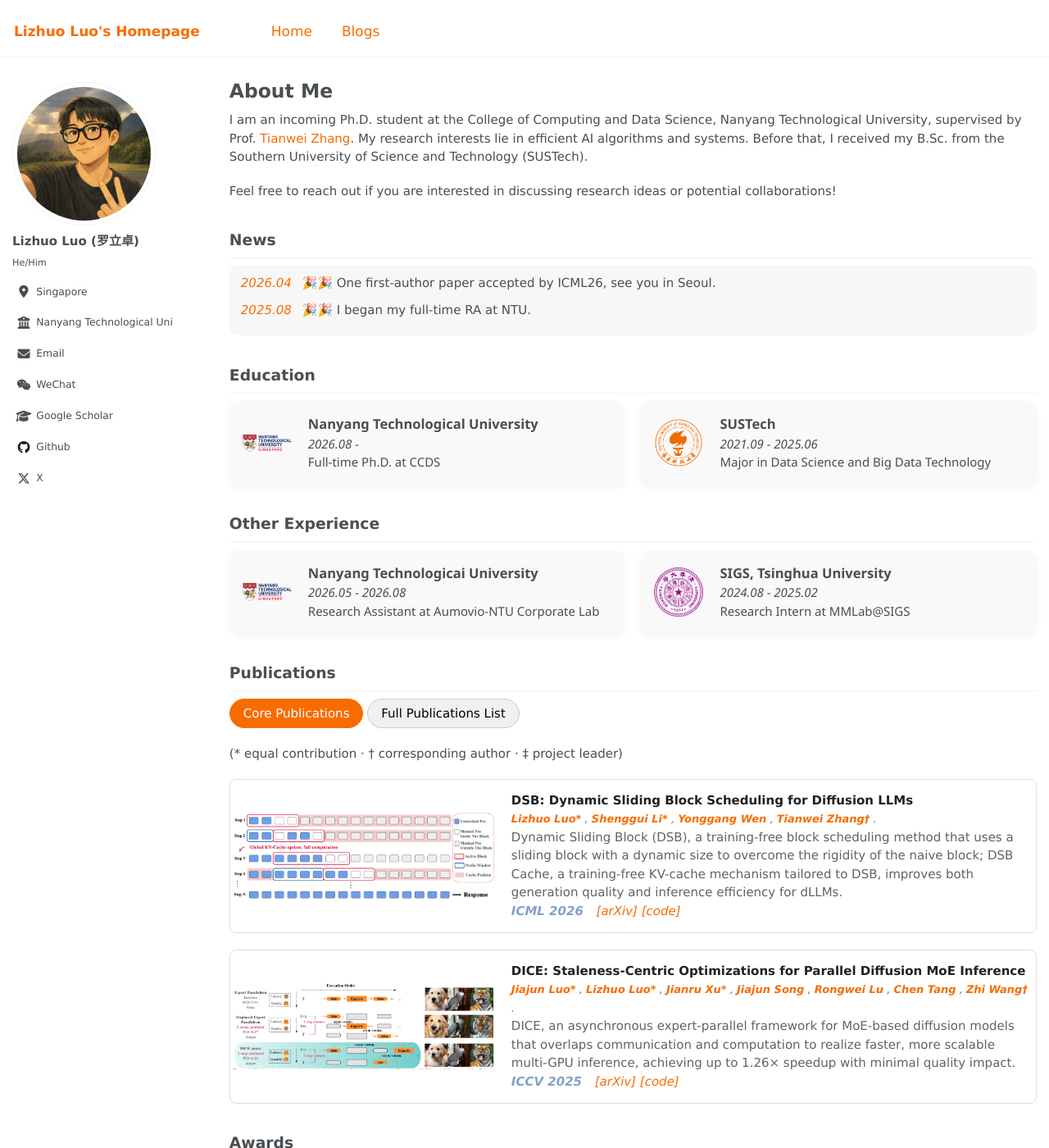
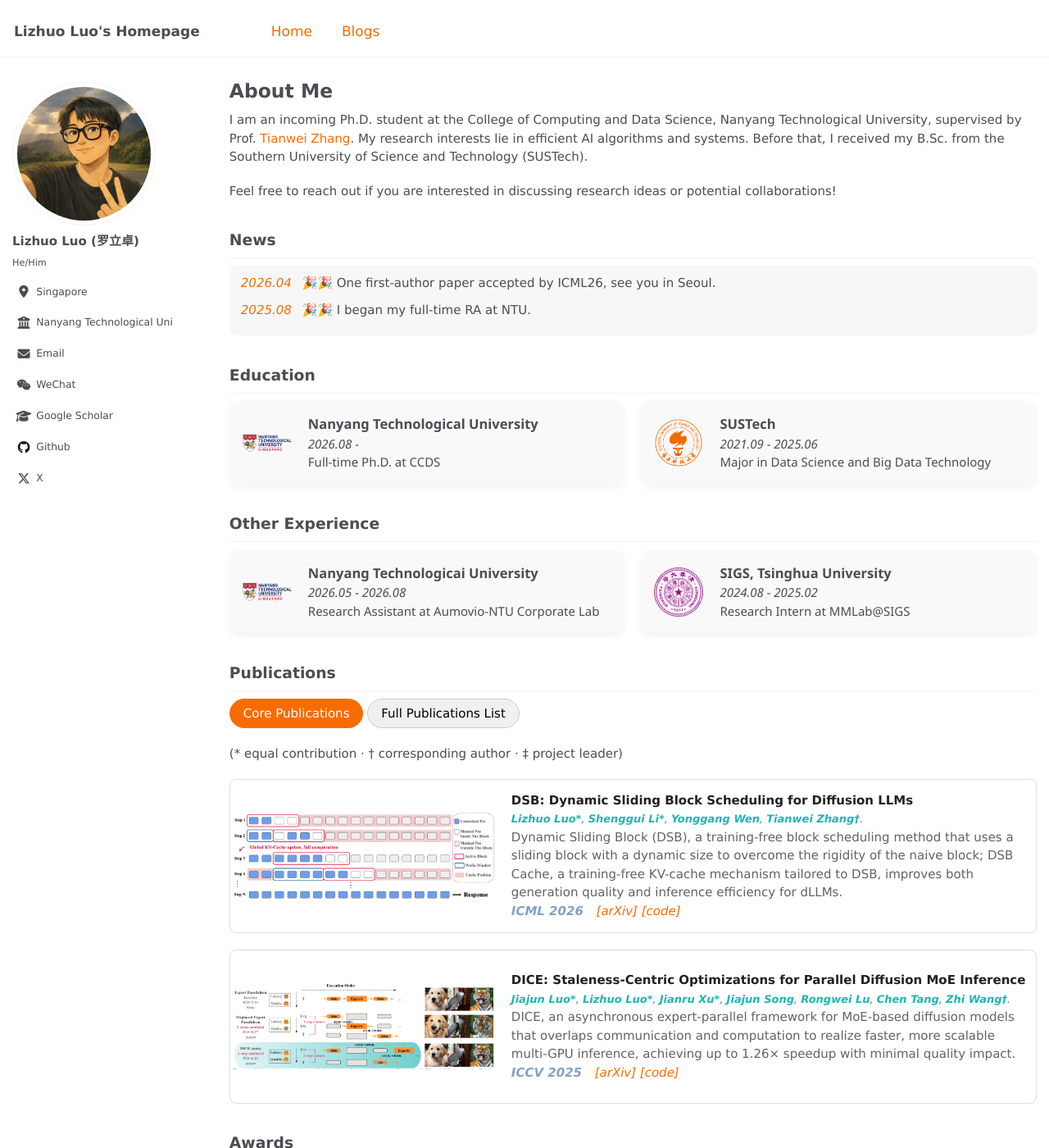
Before and after one commit to lizhuo-luo/lizhuo-luo.github.io, a Jekyll site: the page built from _pages/about.md, in a window 1280 px wide and 1400 px high. Shown: the whole window at 82% size. Built offline with Jekyll 4.4.1, drawn with Linux system fonts in a browser that asks for light colours; some web fonts are replaced; our own code applies the rules of GitHub Pages for plain Markdown files.

Commit message:
style: neutralize masthead title, recolor pub authors, refine hover
- Override masthead site title (.masthead__menu-item--lg) to $text-color
  so the brand link doesn't sit in primary orange, while keeping the rest
  of the nav links on the primary scheme
- Drop the placeholder author hyperlinks across all Publications entries
  and render names as plain <strong> in accent teal #1EB6B3
- Change link hover from teal #1EB6B3 to deep ink #0D3E48 for sharper
  contrast against the orange default

Co-Authored-By: Claude Opus 4.7 <noreply@anthropic.com>

```diff
--- a/_pages/about.md
+++ b/_pages/about.md
@@ -89,18 +89,10 @@ Publications
     <div>
       <strong>DSB: Dynamic Sliding Block Scheduling for Diffusion LLMs</strong><br>
       <i style="font-size: 13px;">
-        <a href="" target="_blank">
-          <strong>Lizhuo Luo*</strong>
-        </a>,
-        <a href="" target="_blank">
-          <strong>Shenggui Li*</strong>
-        </a>,
-        <a href="" target="_blank">
-          <strong>Yonggang Wen</strong>
-        </a>,
-        <a href="" target="_blank">
-          <strong>Tianwei Zhang&dagger;</strong>
-        </a>.
+        <strong style="color:#1EB6B3;">Lizhuo Luo*</strong>,
+        <strong style="color:#1EB6B3;">Shenggui Li*</strong>,
+        <strong style="color:#1EB6B3;">Yonggang Wen</strong>,
+        <strong style="color:#1EB6B3;">Tianwei Zhang&dagger;</strong>.
       </i><br>
       Dynamic Sliding Block (DSB), a training-free block scheduling method that uses a sliding block with a dynamic size to overcome the rigidity of the naive block; DSB Cache, a training-free KV-cache mechanism tailored to DSB, improves both generation quality and inference efficiency for dLLMs.
       <br>
@@ -120,27 +112,13 @@ Publications
     <div>
       <strong>DICE: Staleness-Centric Optimizations for Parallel Diffusion MoE Inference</strong><br>
       <i style="font-size: 13px;">
-        <a href="" target="_blank">
-          <strong>Jiajun Luo*</strong>
-        </a>,
-        <a href="" target="_blank">
-          <strong>Lizhuo Luo*</strong>
-        </a>,
-        <a href="" target="_blank">
-          <strong>Jianru Xu*</strong>
-        </a>,
-        <a href="" target="_blank">
-          <strong>Jiajun Song</strong>
-        </a>,
-        <a href="" target="_blank">
-          <strong>Rongwei Lu</strong>
-        </a>,
-        <a href="" target="_blank">
-          <strong>Chen Tang</strong>
-        </a>,
-        <a href="" target="_blank">
-          <strong>Zhi Wang&dagger;</strong>
-        </a>.
+        <strong style="color:#1EB6B3;">Jiajun Luo*</strong>,
+        <strong style="color:#1EB6B3;">Lizhuo Luo*</strong>,
+        <strong style="color:#1EB6B3;">Jianru Xu*</strong>,
+        <strong style="color:#1EB6B3;">Jiajun Song</strong>,
+        <strong style="color:#1EB6B3;">Rongwei Lu</strong>,
+        <strong style="color:#1EB6B3;">Chen Tang</strong>,
+        <strong style="color:#1EB6B3;">Zhi Wang&dagger;</strong>.
       </i><br>
       DICE, an asynchronous expert-parallel framework for MoE-based diffusion models that overlaps communication and computation to realize faster, more scalable multi-GPU inference, achieving up to 1.26× speedup with minimal quality impact.
       <br>
@@ -161,18 +139,10 @@ Publications
       <span class="pub-list-badge">ICML 2026</span>
       <span class="pub-list-title">DSB: Dynamic Sliding Block Scheduling for Diffusion LLMs</span><br>
       <span class="pub-list-authors">
-        <a href="" target="_blank">
-          <strong>Lizhuo Luo*</strong>
-        </a>,
-        <a href="" target="_blank">
-          <strong>Shenggui Li*</strong>
-        </a>,
-        <a href="" target="_blank">
-          <strong>Yonggang Wen</strong>
-        </a>,
-        <a href="" target="_blank">
-          <strong>Tianwei Zhang&dagger;</strong>
-        </a>.
+        <strong style="color:#1EB6B3;">Lizhuo Luo*</strong>,
+        <strong style="color:#1EB6B3;">Shenggui Li*</strong>,
+        <strong style="color:#1EB6B3;">Yonggang Wen</strong>,
+        <strong style="color:#1EB6B3;">Tianwei Zhang&dagger;</strong>.
       </span>
       <span class="pub-list-note"></span>
       <span class="pub-list-links"><a href="https://arxiv.org/abs/2602.05992">[arXiv]</a><a href="https://github.com/lizhuo-luo/DSB">[code]</a></span>
@@ -181,27 +151,13 @@ Publications
       <span class="pub-list-badge">Arxiv 2026</span>
       <span class="pub-list-title">DAWN: Dependency-Aware Fast Inference for Diffusion LLMs</span><br>
       <span class="pub-list-authors">
-        <a href="" target="_blank">
-          <strong>Lizhuo Luo</strong>
-        </a>,
-        <a href="" target="_blank">
-          <strong>Zhuoran Shi</strong>
-        </a>,
-        <a href="" target="_blank">
-          <strong>Jiajun Luo</strong>
-        </a>,
-        <a href="" target="_blank">
-          <strong>Zhi Wang</strong>
-        </a>,
-        <a href="" target="_blank">
-          <strong>Shen Ren</strong>
-        </a>,
-        <a href="" target="_blank">
-          <strong>Wenya Wang</strong>
-        </a>,
-        <a href="" target="_blank">
-          <strong>Tianwei Zhang&dagger;</strong>
-        </a>.
+        <strong style="color:#1EB6B3;">Lizhuo Luo</strong>,
+        <strong style="color:#1EB6B3;">Zhuoran Shi</strong>,
+        <strong style="color:#1EB6B3;">Jiajun Luo</strong>,
+        <strong style="color:#1EB6B3;">Zhi Wang</strong>,
+        <strong style="color:#1EB6B3;">Shen Ren</strong>,
+        <strong style="color:#1EB6B3;">Wenya Wang</strong>,
+        <strong style="color:#1EB6B3;">Tianwei Zhang&dagger;</strong>.
       </span>
       <span class="pub-list-note"></span>
       <span class="pub-list-links"><a href="https://arxiv.org/abs/2602.06953">[arXiv]</a><a href="https://github.com/lizhuo-luo/DAWN">[code]</a></span>
@@ -210,21 +166,11 @@ Publications
       <span class="pub-list-badge">Arxiv 2025</span>
       <span class="pub-list-title">FlowSpec: Continuous Pipelined Speculative Decoding for Efficient Distributed LLM Inference</span><br>
       <span class="pub-list-authors">
-        <a href="" target="_blank">
-          <strong>Xing Liu*</strong>
-        </a>,
-        <a href="" target="_blank">
-          <strong>Lizhuo Luo*</strong>
-        </a>,
-        <a href="" target="_blank">
-          <strong>Ming Tang&dagger;</strong>
-        </a>,
-        <a href="" target="_blank">
-          <strong>Chao Huang</strong>
-        </a>,
-        <a href="" target="_blank">
-          <strong>Xu Chen</strong>
-        </a>.
+        <strong style="color:#1EB6B3;">Xing Liu*</strong>,
+        <strong style="color:#1EB6B3;">Lizhuo Luo*</strong>,
+        <strong style="color:#1EB6B3;">Ming Tang&dagger;</strong>,
+        <strong style="color:#1EB6B3;">Chao Huang</strong>,
+        <strong style="color:#1EB6B3;">Xu Chen</strong>.
       </span>
       <span class="pub-list-note"></span>
       <span class="pub-list-links"><a href="https://arxiv.org/abs/2507.02620">[arXiv]</a><a href="https://github.com/Leosang-lx/FlowSpec">[code]</a></span>
@@ -233,27 +179,13 @@ Publications
       <span class="pub-list-badge">ICCV 2025</span>
       <span class="pub-list-title">DICE: Staleness-Centric Optimizations for Parallel Diffusion MoE Inference</span><br>
       <span class="pub-list-authors">
-        <a href="" target="_blank">
-          <strong>Jiajun Luo*</strong>
-        </a>,
-        <a href="" target="_blank">
-          <strong>Lizhuo Luo*</strong>
-        </a>,
-        <a href="" target="_blank">
-          <strong>Jianru Xu*</strong>
-        </a>,
-        <a href="" target="_blank">
-          <strong>Jiajun Song</strong>
-        </a>,
-        <a href="" target="_blank">
-          <strong>Rongwei Lu</strong>
-        </a>,
-        <a href="" target="_blank">
-          <strong>Chen Tang</strong>
-        </a>,
-        <a href="" target="_blank">
-          <strong>Zhi Wang&dagger;</strong>
-        </a>.
+        <strong style="color:#1EB6B3;">Jiajun Luo*</strong>,
+        <strong style="color:#1EB6B3;">Lizhuo Luo*</strong>,
+        <strong style="color:#1EB6B3;">Jianru Xu*</strong>,
+        <strong style="color:#1EB6B3;">Jiajun Song</strong>,
+        <strong style="color:#1EB6B3;">Rongwei Lu</strong>,
+        <strong style="color:#1EB6B3;">Chen Tang</strong>,
+        <strong style="color:#1EB6B3;">Zhi Wang&dagger;</strong>.
       </span>
       <span class="pub-list-note"></span>
       <span class="pub-list-links"><a href="https://arxiv.org/abs/2411.16786">[arXiv]</a><a href=" https://github.com/Cobalt-27/DICE">[code]</a></span>
--- a/_sass/_navigation.scss
+++ b/_sass/_navigation.scss
@@ -186,6 +186,14 @@
 
     &:hover {
       color: $masthead-link-color-hover;
+    }
+  }
+
+  .masthead__menu-item--lg a {
+    color: $text-color;
+
+    &:hover {
+      color: mix(#000, $text-color, 25%);
     }
   }
 
--- a/assets/css/home.css
+++ b/assets/css/home.css
@@ -372,6 +372,6 @@
             transition: all 0.3s ease;
         }
         div.markdown-body a:hover, a:hover {
-            color: #1EB6B3;
+            color: #0D3E48;
             text-decoration: underline;
         }
```
